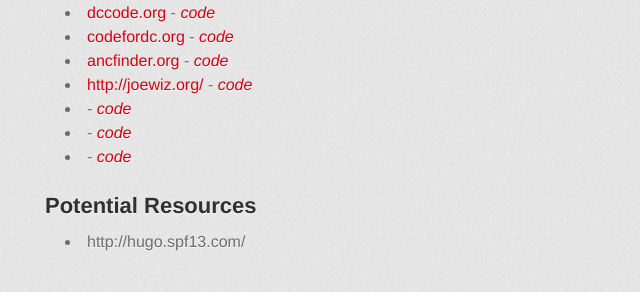
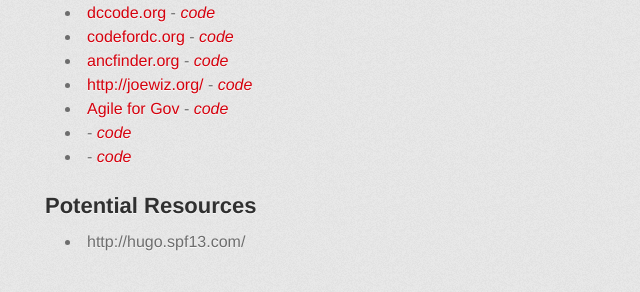
Before and after one commit to GSA/Open-Data-Collaboration-Sandbox, a Jekyll site: the page built from website_examples.md, in a window 1280 px wide. Shown: the part 1406-1698 px from the top of the page, without its empty margins (285-925 px from the left). Built offline with Jekyll 4.4.1, drawn with Linux system fonts in a browser that asks for light colours; some web fonts are replaced.

Commit message:
Added Agile for Gov

```diff
--- a/website_examples.md
+++ b/website_examples.md
@@ -60,7 +60,7 @@
 * [codefordc.org](http://codefordc.org/) - *[code](https://github.com/codefordc/codefordc-2.0)*
 * [ancfinder.org](http://ancfinder.org/) - *[code](https://github.com/codefordc/ancbrigade)*
 * [http://joewiz.org/](http://joewiz.org) - *[code](https://github.com/joewiz/joewiz.github.io)*
-* []() - *[code]()*
+* [Agile for Gov](http://www.agileforgov.org/) - *[code](https://github.com/agileforgov/agileforgov.github.io)*
 * []() - *[code]()*
 * []() - *[code]()*
 
```
